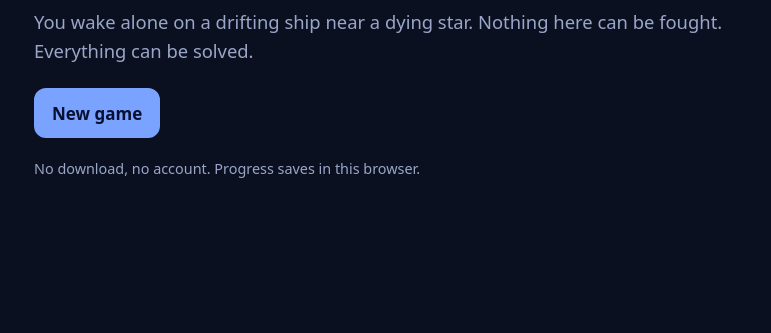
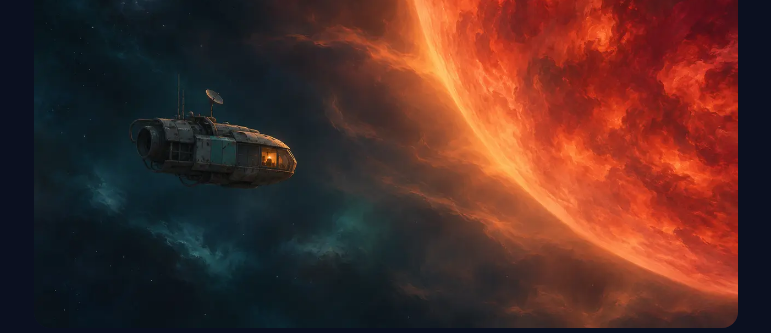
Before and after one commit to School-User/tsa-game, a plain HTML site: page index.html in a window 1280 px wide. Shown: the part 92-425 px from the top of the page, without its empty margins (254-1025 px from the left). Drawn offline with Linux system fonts and the light colour scheme.

Commit message:
feat: AI-generated illustrations for title and levels (disclosed)

```diff
--- a/css/game.css
+++ b/css/game.css
@@ -21,3 +21,6 @@ h1 { font-size: 2.2rem; margin: .5rem 0; } h2 { margin: .5rem 0; }
 .who { color: var(--accent); font-weight:700; margin:0; }
 .row { display:flex; align-items:center; gap:.5rem; margin:.3rem 0; } .statname { min-width:10rem; }
 @media (prefers-reduced-motion: no-preference) { .meter span { transition: width .4s; } }
+
+.hero { display:block; width:100%; aspect-ratio:16/9; object-fit:cover; border-radius:1rem; margin:.5rem 0; background: var(--panel); }
+[tabindex="-1"]:focus { outline: none; }
--- a/js/game.js
+++ b/js/game.js
@@ -17,11 +17,19 @@
     var t = root.querySelector('.panel h2, .panel .who, h1, h2, .hud strong');
     if (t) { t.setAttribute('tabindex', '-1'); t.focus({ preventScroll: false }); }
   }
+  // Decorative illustration (AI-generated, disclosed in docs/ai-log.md). The game works without it.
+  function pic(src, alt) {
+    if (!src) return document.createComment('');
+    var i = el('img', { 'class': 'hero', src: src, alt: alt || '', loading: 'lazy' });
+    i.addEventListener('error', function () { i.remove(); });
+    return i;
+  }
   function btn(text, onClick, cls) { var b = el('button', { type: 'button', 'class': 'btn ' + (cls || '') }, text); b.addEventListener('click', onClick); return b; }
 
   // ---------- title / character creation ----------
   function title() {
     clear();
+    root.appendChild(pic(META.image, META.imageAlt));
     root.appendChild(el('h1', {}, META.title));
     root.appendChild(el('p', { 'class': 'lead' }, META.tagline));
     if (State.load()) root.appendChild(btn('Continue', function () { S = State.load(); play(); }));
@@ -82,6 +90,7 @@
     if (msg) say(msg);
     clear();
     root.appendChild(hud(lvl));
+    root.appendChild(pic(lvl.image, lvl.imageAlt));
     root.appendChild(el('p', { 'class': 'scene' }, lvl.intro));
     var log = el('ul', { 'class': 'log' });
     logLines.forEach(function (l) { log.appendChild(el('li', {}, l)); });
--- a/js/levels/level1.js
+++ b/js/levels/level1.js
@@ -14,6 +14,7 @@ window.Levels = window.Levels || [];
     end: { speaker: 'ORI (ship AI)', text: 'I will be here. I am always here. It is rather the problem.' } } };
 
   window.Levels[0] = { id: 1, title: 'Cryo Deck',
+    image: 'assets/level1.webp', imageAlt: 'Illustration: frosted cryo pods in cold blue light, one open, and a dead pressure door.',
     intro: 'Cold blue light. Frost on a row of sleeping pods, all dark except yours. A pressure door at the far end is dead. Somewhere, a voice is trying to start.',
     hotspots: [
       { id: 'look', label: 'Look around', text: 'Seven pods, six empty and cold. Name plates scratched by time. A faint hum comes from the walls.', xp: 5 },
--- a/js/levels/level2.js
+++ b/js/levels/level2.js
@@ -18,6 +18,7 @@ window.Levels = window.Levels || [];
     done: { speaker: 'ORI (ship AI)', text: 'Protocol nine, suspended by mutual agreement. The lab is open.' } } };
 
   window.Levels[1] = { id: 2, title: 'Life Support',
+    image: 'assets/level2.webp', imageAlt: 'Illustration: four valve wheels, pipes and a gauge on a life-support wall.',
     intro: 'The air tastes of metal. Four valves on the wall, labelled A to D, feed the ring that keeps the ship breathing. Beyond them, a sealed lab door. A red gauge ticks the wrong way.',
     hotspots: [
       { id: 'gauges', label: 'Read the gauges', text: 'Oxygen is at 61 percent and falling slowly. The valves must be opened in the right order or the pressure will surge.', xp: 5 },
--- a/js/levels/level3.js
+++ b/js/levels/level3.js
@@ -22,6 +22,7 @@ window.Levels = window.Levels || [];
       choices: [ { text: 'Close the channel.', setFlag: 'contacted' } ] } } };
 
   window.Levels[2] = { id: 3, title: 'The Signal',
+    image: 'assets/level3.webp', imageAlt: 'Illustration: a glass dome facing a dying star, with pulses of light on a screen.',
     intro: 'The lab is a dome of glass facing the dying star. A single repeating pulse flickers across the main screen. It is not noise. It is a message, shifted and scrambled, and it has been repeating for longer than you have been alive.',
     hotspots: [
       { id: 'listen', label: 'Listen to the signal', text: 'Three pulses, a gap, three pulses. The rhythm is too patient to be a machine error.', xp: 5 },
--- a/js/meta.js
+++ b/js/meta.js
@@ -2,6 +2,8 @@
 window.GameMeta = {
   key: 'driftSignal.v1',
   title: 'Drift Signal',
+  image: 'assets/title.webp',
+  imageAlt: 'Illustration: a small worn survey ship drifting beside a huge dying red star.',
   tagline: 'You wake alone on a drifting ship near a dying star. Nothing here can be fought. Everything can be solved.',
   // First matching flag wins; the last entry is the fallback.
   endings: [
```
Also changed, not shown: assets/level1.webp (added), assets/level2.webp (added), assets/level3.webp (added), assets/title.webp (added), 1 other file.
